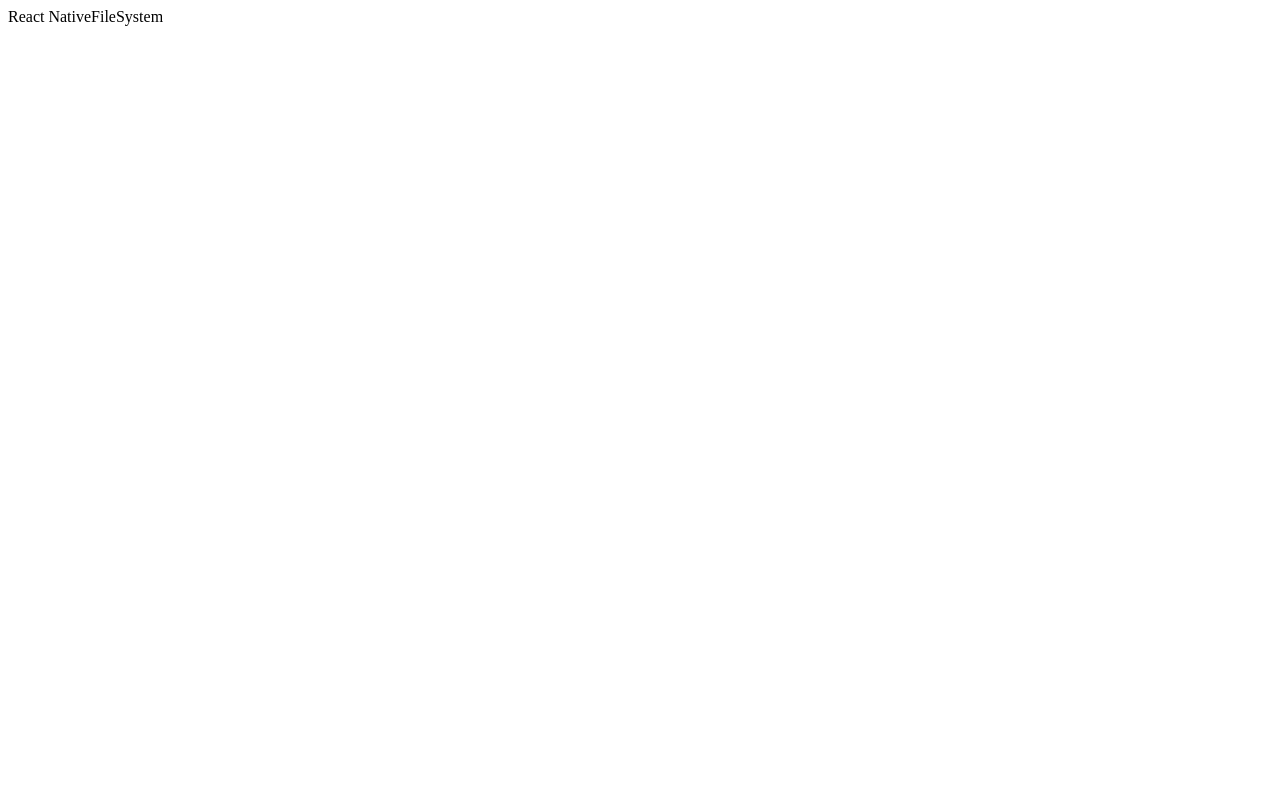
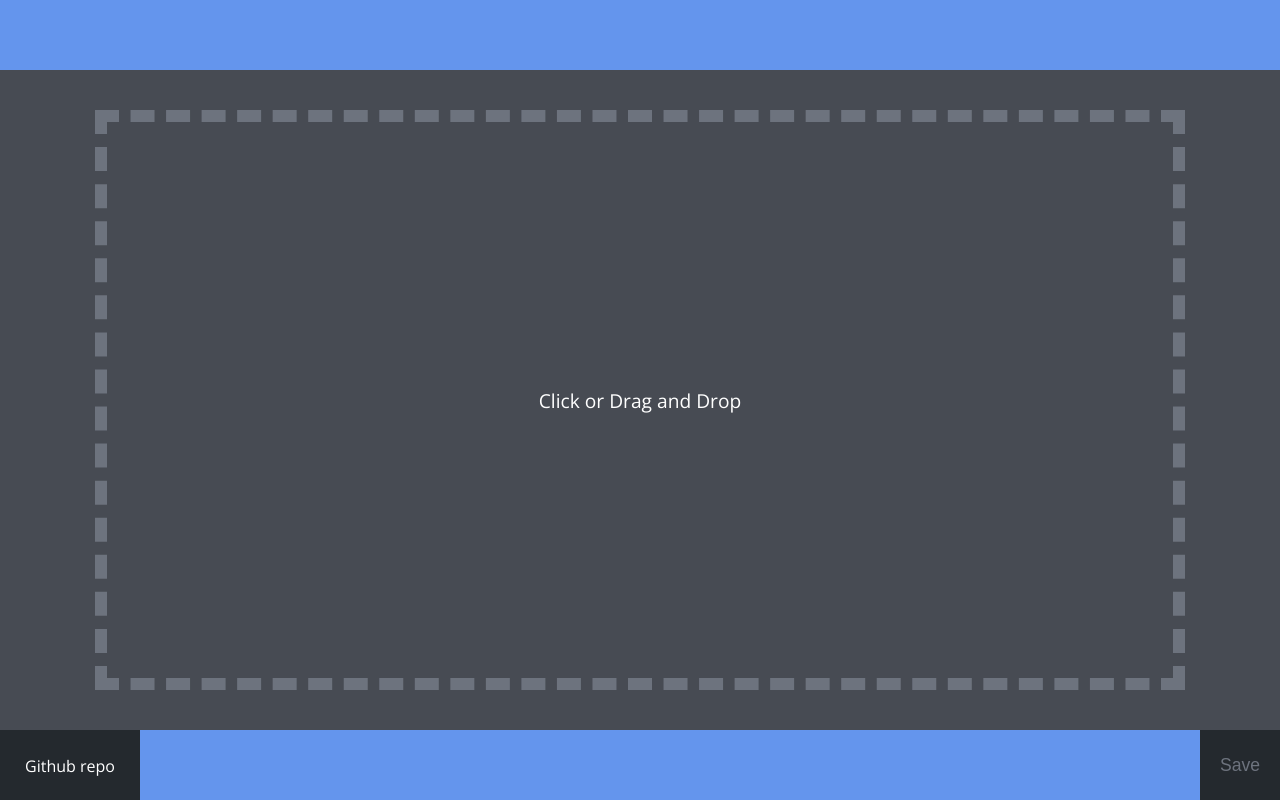
Before and after one commit to SimonPhilouze/React-NativeFileSystem, a React app: page / in a window 1280 px wide. Built offline with nearby package versions, Linux system fonts and the light colour scheme.

Commit message:
Adding style and fonctionality

```diff
--- a/app/Components/App.js
+++ b/app/Components/App.js
@@ -1,9 +1,49 @@
-import React, { Fragment } from 'react';
+import React, { Fragment, useState } from 'react';
 
 const App = () => {
+
+  const [contentFile, setContentFile] = useState("");
+  const [fileHandle, setFileHandle] = useState(null);
+
+  async function writeFile() {
+    // Create a writer (request permission if necessary).
+    const writer = await fileHandle.createWriter();
+    // Make sure we start with an empty file
+    await writer.truncate(0);
+    // Write the full length of the contents
+    await writer.write(0, contentFile);
+    // Close the file and write the contents to disk
+    await writer.close();
+  }
+
+  const handleFileInput = async () => {
+    const fileHandle = await window.chooseFileSystemEntries();
+    const file = await fileHandle.getFile();
+    const content = await file.text();
+
+    setFileHandle(fileHandle)
+    setContentFile(content);
+  }
+
   return (
     <Fragment>
-      React NativeFileSystem
+        <header>
+          <p>{fileHandle && fileHandle.name}</p>
+        </header>
+        <div className="editor">
+          <div className="input-file">
+            {!contentFile ?
+              <Fragment>
+                <p className="input-text">Click or Drag and Drop</p>
+                <input type="file" onClick={handleFileInput}/>
+              </Fragment>
+            : <textarea value={contentFile} onChange={(event) => setContentFile(event.target.value)} />}
+          </div>
+        </div>
+        <footer>
+          <a className="link" target="_blank" href="https://github.com/HitAngry/React-NativeFileSystem">Github repo</a>
+          <button className="save-button" onClick={writeFile} disabled={contentFile.length <= 0}>Save</button>
+        </footer>
     </Fragment>
   )
 }
--- /dev/null
+++ b/app/index.css
@@ -0,0 +1,102 @@
+:root {
+  --background-primary-color: #474b53;
+  --primary-text-color: #ffffff;
+  --background-second-color: cornflowerblue;
+  --button-color: #24292e;
+}
+
+body {
+  background-color: var(--background-primary-color);
+  font-family: 'Open Sans', sans-serif;
+  color: var(--primary-text-color);
+  margin: 0px;
+}
+
+.editor {
+  margin-top: 70px;
+  display: flex;
+  align-items: center;
+  height: calc(100vh - 140px);
+}
+
+.input-file {
+  display: flex;
+  justify-content: center;
+  align-items: center;
+  text-align: center;
+  margin: auto;
+  width: calc(100vw/1.2 - 30px);
+  height: calc(100vh/1.2 - 140px);
+  padding: 15px;
+  border: 12px dashed #6d737e;
+}
+
+.input-text {
+  font-size: larger;
+    font-weight: 200;
+}
+
+.input-file input {
+  position: absolute;
+  width: 100%;
+  height: 100%;
+  top: 0;
+  left: 0;
+  opacity: 0;
+}
+
+header {
+  height: 70px;
+  top: 0px;
+  position: absolute;
+  width: 100vw;
+  background-color: var(--background-second-color);
+}
+
+header p {
+  margin-top: 23px;
+  text-align: center;
+}
+
+footer {
+  display: flex;
+  justify-content: space-between;
+  position: absolute;
+  bottom:0px;
+  height: 70px;
+  width: 100vw;
+  background-color: var(--background-second-color);
+}
+
+.save-button {
+  background-color: var(--button-color);
+  color: var(--primary-text-color);
+  font-size: 1.1em;
+  outline: none;
+  padding: 0px 20px 0px 20px;
+  font-weight: 300;
+  cursor: pointer;
+  border:none;
+}
+
+.save-button:disabled {
+  background-color: #24292e;
+  color: #6d737e;
+}
+
+.link {
+  padding: 25px;
+  background-color: var(--button-color);
+  text-decoration: none;
+  color: var(--primary-text-color);
+}
+
+textarea {
+  background-color: rgba(0,0,0,0);
+    font-size: 1.2em;
+    color: var(--primary-text-color);
+    border: 0;
+    outline: none;
+    height: 100%;
+    width: 100%;
+}
--- a/app/index.html
+++ b/app/index.html
@@ -2,6 +2,8 @@
 <html>
   <head>
     <title>React - NaticeFileSystem</title>
+    <link href="https://fonts.googleapis.com/css?family=Open+Sans&display=swap" rel="stylesheet">
+    <meta name="viewport" content="initial-scale=1, maximum-scale=1">
   </head>
   <body>
     <div id="app"></div>
--- a/app/index.js
+++ b/app/index.js
@@ -1,5 +1,6 @@
 import React from 'react';
 import ReactDOM from 'react-dom';
 import App from './Components/App';
+import './index.css';
 
 ReactDOM.render(<App />, document.getElementById('app'));
```
